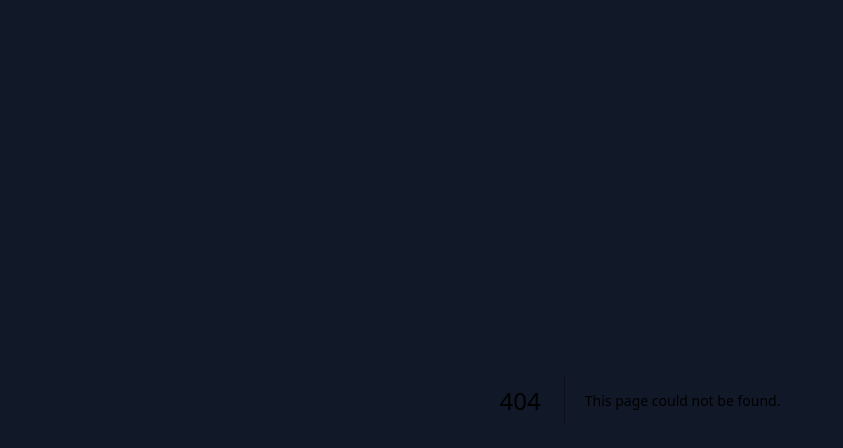
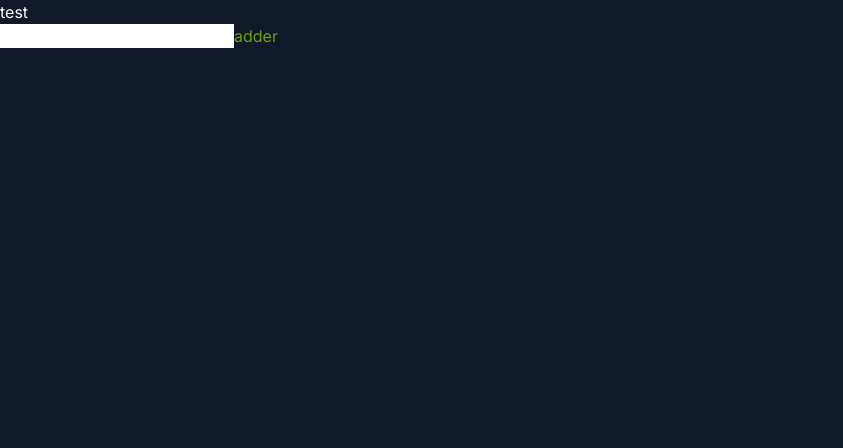
Before and after one commit to Arcadio-1/task-body, a Next.js app: page /cookies in a window 1280 px wide. Before the commit this address had no page. Shown: the top 448 px of the page, without its empty margins (0-843 px from the left). Built offline with nearby package versions, Linux system fonts and the light colour scheme.

Commit message:
add page

```diff
--- /dev/null
+++ b/src/app/cookies/page.tsx
@@ -0,0 +1,20 @@
+"use server";
+import React from "react";
+import { loger } from "./test";
+import { CookeisPlayGround } from "./-components/CookeisPlayGround";
+
+const page = () => {
+  return (
+    <div>
+      <CookeisPlayGround />
+      <form action={loger}>
+        <input type="text" name="name" />
+        <button className="text-lime-600" type="submit">
+          adder
+        </button>
+      </form>
+    </div>
+  );
+};
+
+export default page;
```
